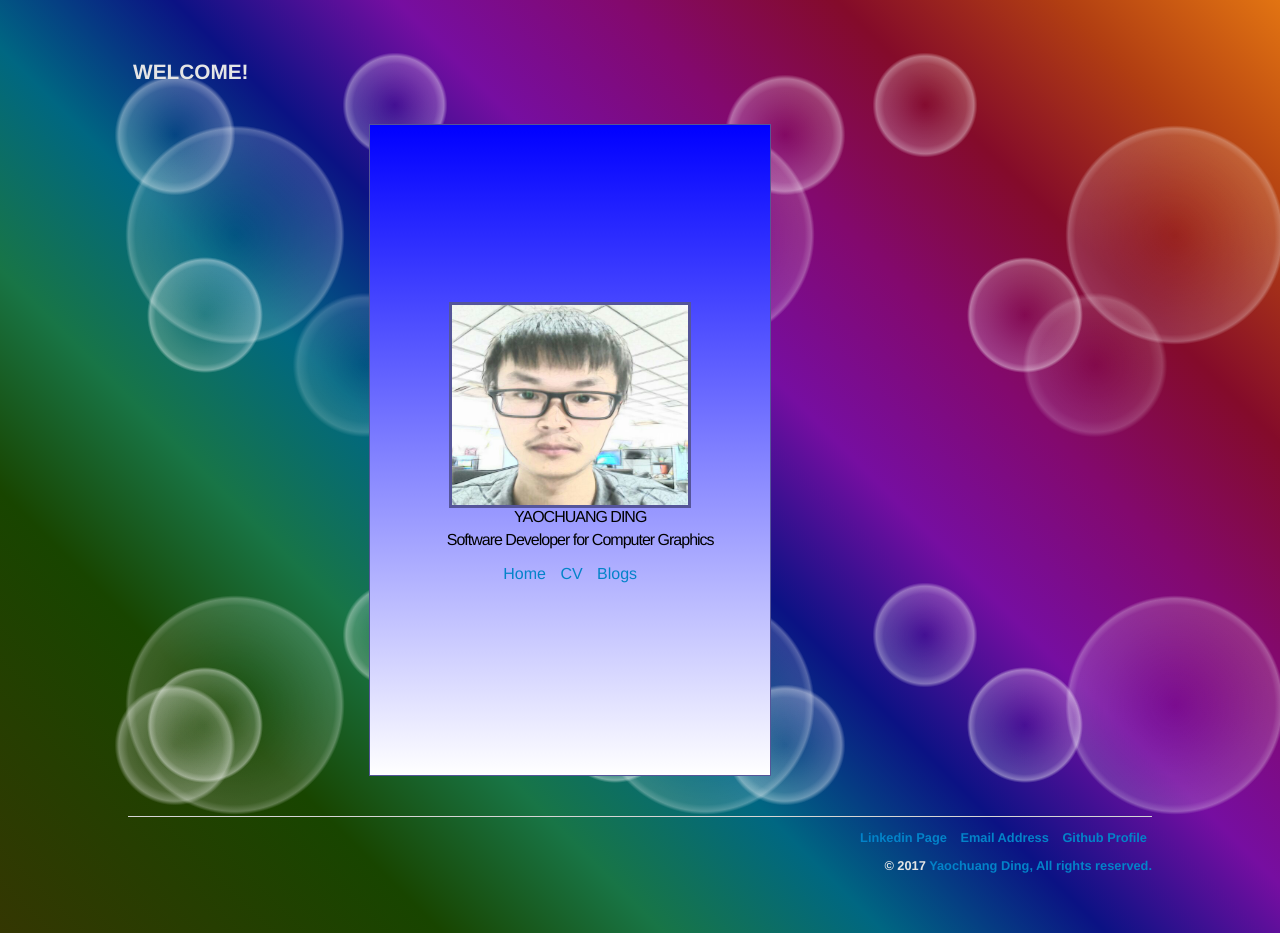
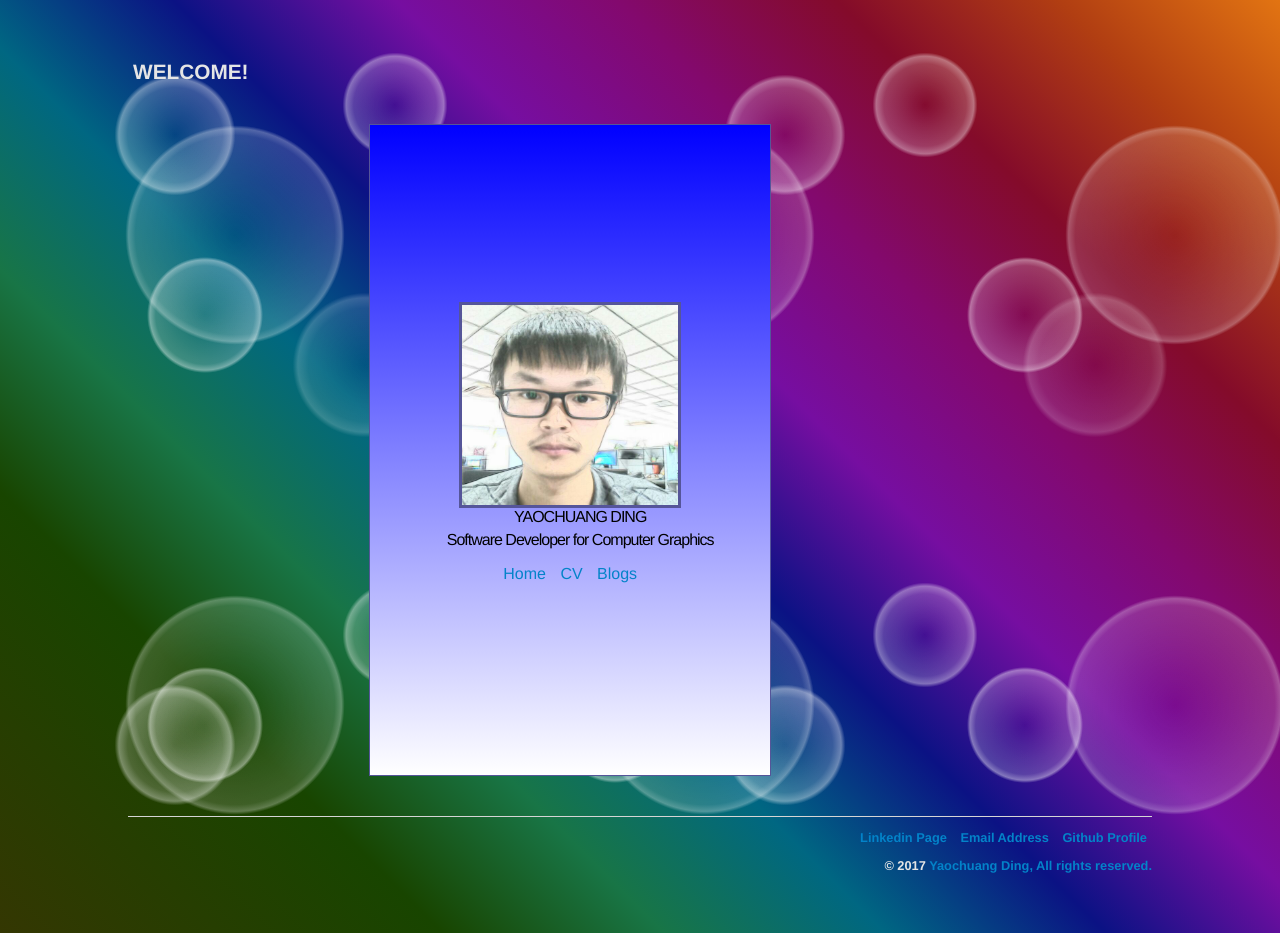
Before and after one commit to ychding11/ychding11.github.io, a Jekyll site: the page built from index.html, in a window 1280 px wide. Built offline with Jekyll 4.4.1, drawn with Linux system fonts in a browser that asks for light colours.

Commit message:
adjust image width.

```diff
--- a/css/main.css
+++ b/css/main.css
@@ -166,7 +166,7 @@ color: #23af4c;
 
 img {
 border: 3px solid #559;
-width:  236px;
+width:  216px;
 height: 200px;
 display: block;
 margin:auto;
```
